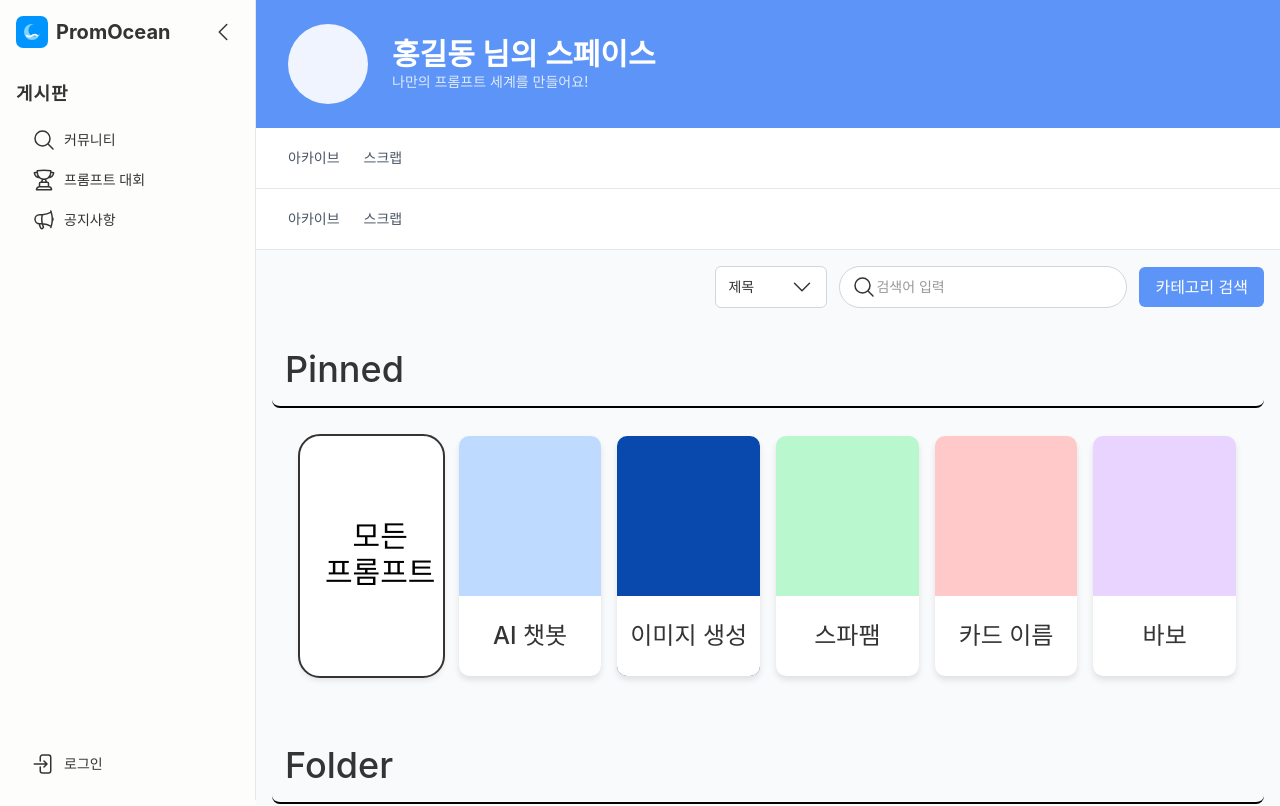
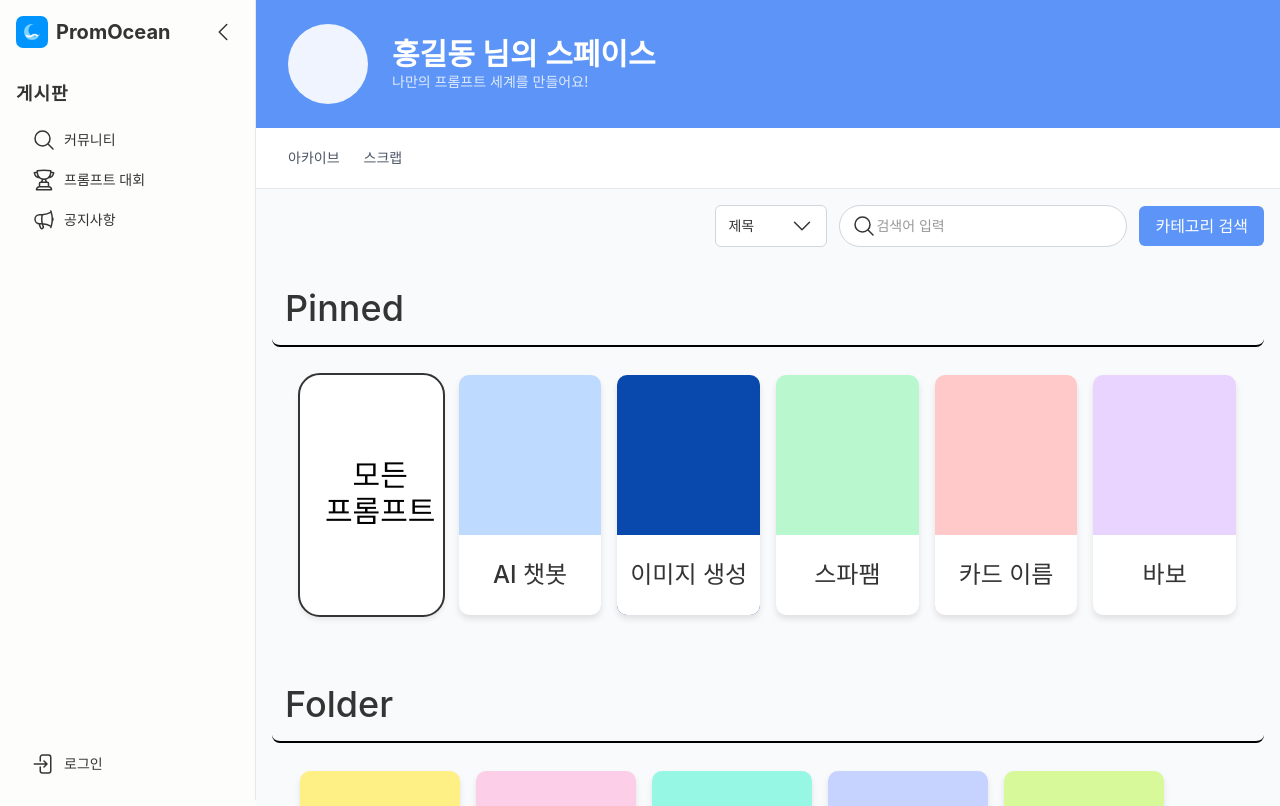
Before and after one commit to ssafy-last/promocean, a Next.js app: page /my-space in a window 1280 px wide. Shown: the top 806 px of the page. Built offline with nearby package versions, Linux system fonts and the light colour scheme; a web font is replaced by a local one.

Commit message:
feat : page.tsx 스페이스 탭 바 제거  [S13P31A208-125]

```diff
--- a/src/app/my-space/page.tsx
+++ b/src/app/my-space/page.tsx
@@ -29,7 +29,6 @@ export default function MySpacePage() {
 
   return (
     <div className="min-h-screen bg-gray-50">
-      <MySpaceTabs/>
       <div className="flex justify-end-safe">
         <div className="shrink-0 min-w-[380px]">
           <MySpaceArchiveFilterSection/>
```
